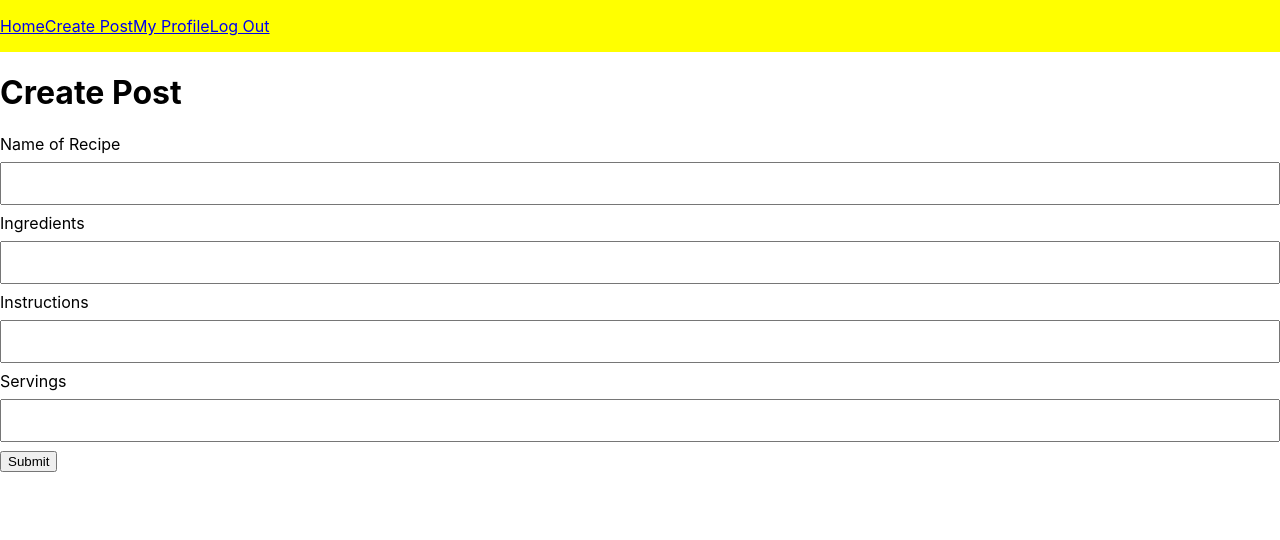
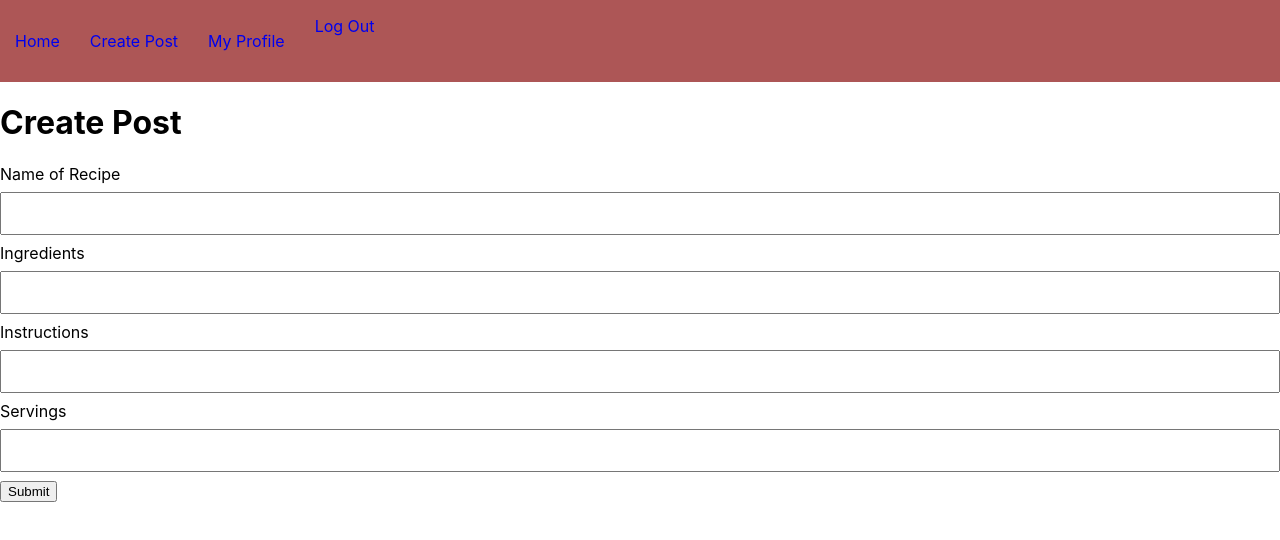
Before and after one commit to tln2007/frontend-dw-final-project, a React (Create React App) app: page /create-post in a window 1280 px wide. Shown: the top 540 px of the page. Built offline with nearby package versions, Linux system fonts and the light colour scheme; no server answers; sample sign-in values are in the browser's storage; a web font is replaced by a local one.

Commit message:
added margin

```diff
--- a/src/App.css
+++ b/src/App.css
@@ -24,10 +24,16 @@ input[type=password] {
 }
 
 .Navbar {
-    background-color: yellow;
+    background-color: rgb(173, 86, 86);
     display: flex;
     align-content:flex-start;
+
+}
+
+.Navbar a {
+    margin: 15px;
     text-decoration: none;
+
 }
 
 
@@ -40,3 +46,7 @@ input[type=password] {
     display: flex;
     flex-direction: column;
 }
+
+.PageWrapper {
+    margin: 10%;
+}
```
